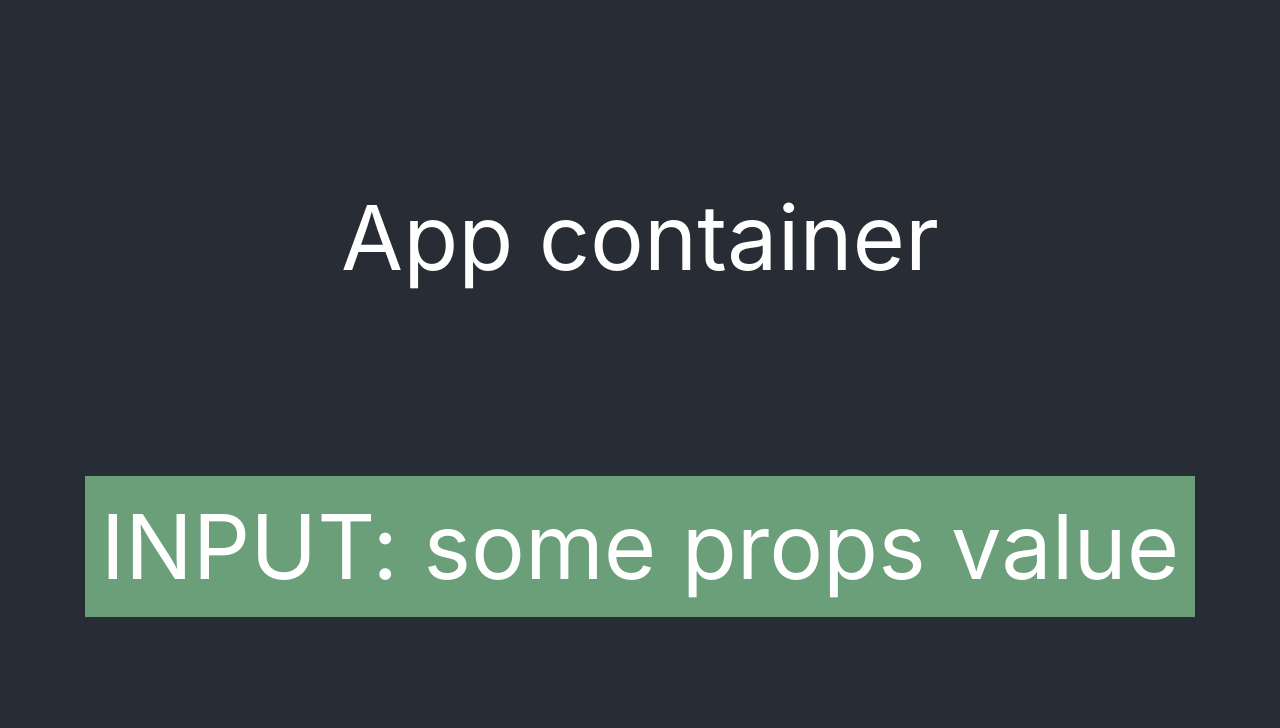
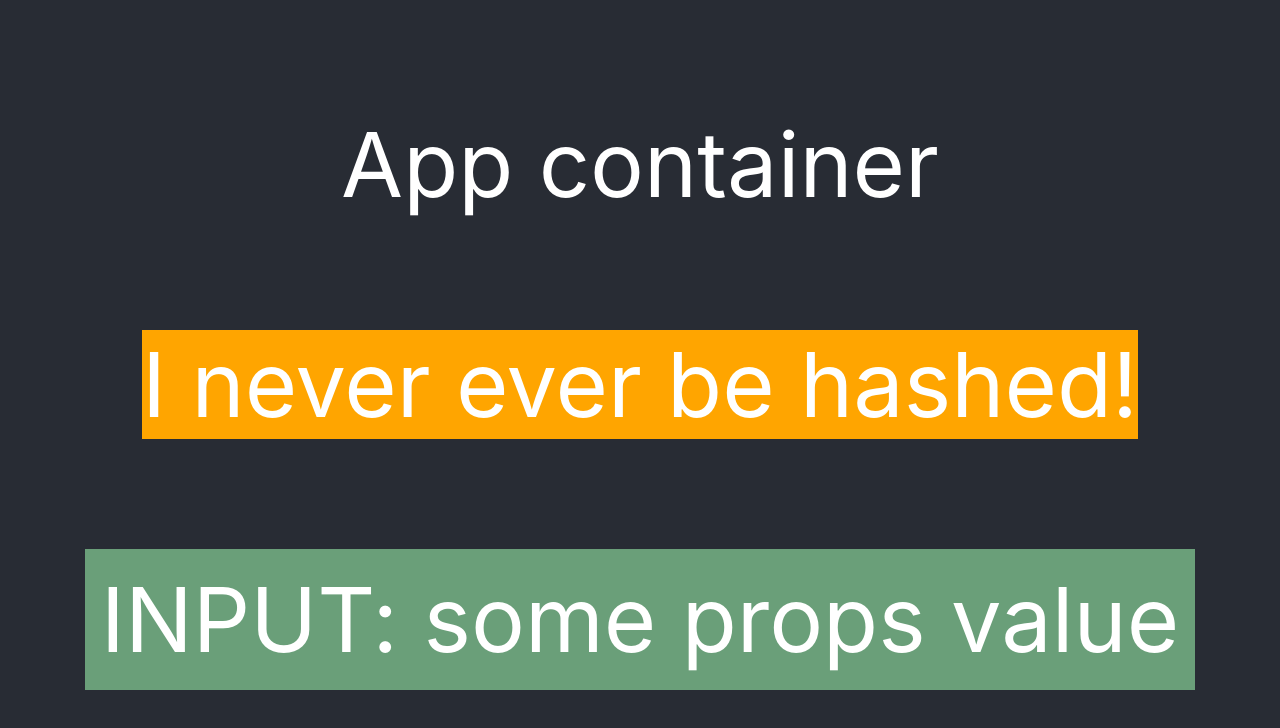
Before and after one commit to evgeniypoznyak/react-workshop-one, a React (Create React App) app: page / in a window 1280 px wide. Shown: the top 728 px of the page. Built offline with nearby package versions, Linux system fonts and the light colour scheme.

Commit message:
Not hashed class

```diff
--- /dev/null
+++ b/src/containers/App/App.scss
@@ -0,0 +1,3 @@
+.JustNotHashedClass{
+  background-color: orange;
+}
--- a/src/containers/App/App.tsx
+++ b/src/containers/App/App.tsx
@@ -1,5 +1,6 @@
 import React, { Component } from 'react';
 import classes from './App.module.scss';
+import './App.scss';
 import Input from '../../component/Input/Input';
 
 class App extends Component {
@@ -13,6 +14,8 @@ class App extends Component {
 
                     App container
 
+                    <span className="JustNotHashedClass">I never ever be hashed!</span>
+
                     <Input randomPropsName={someValue}/>
 
                 </section>
```
